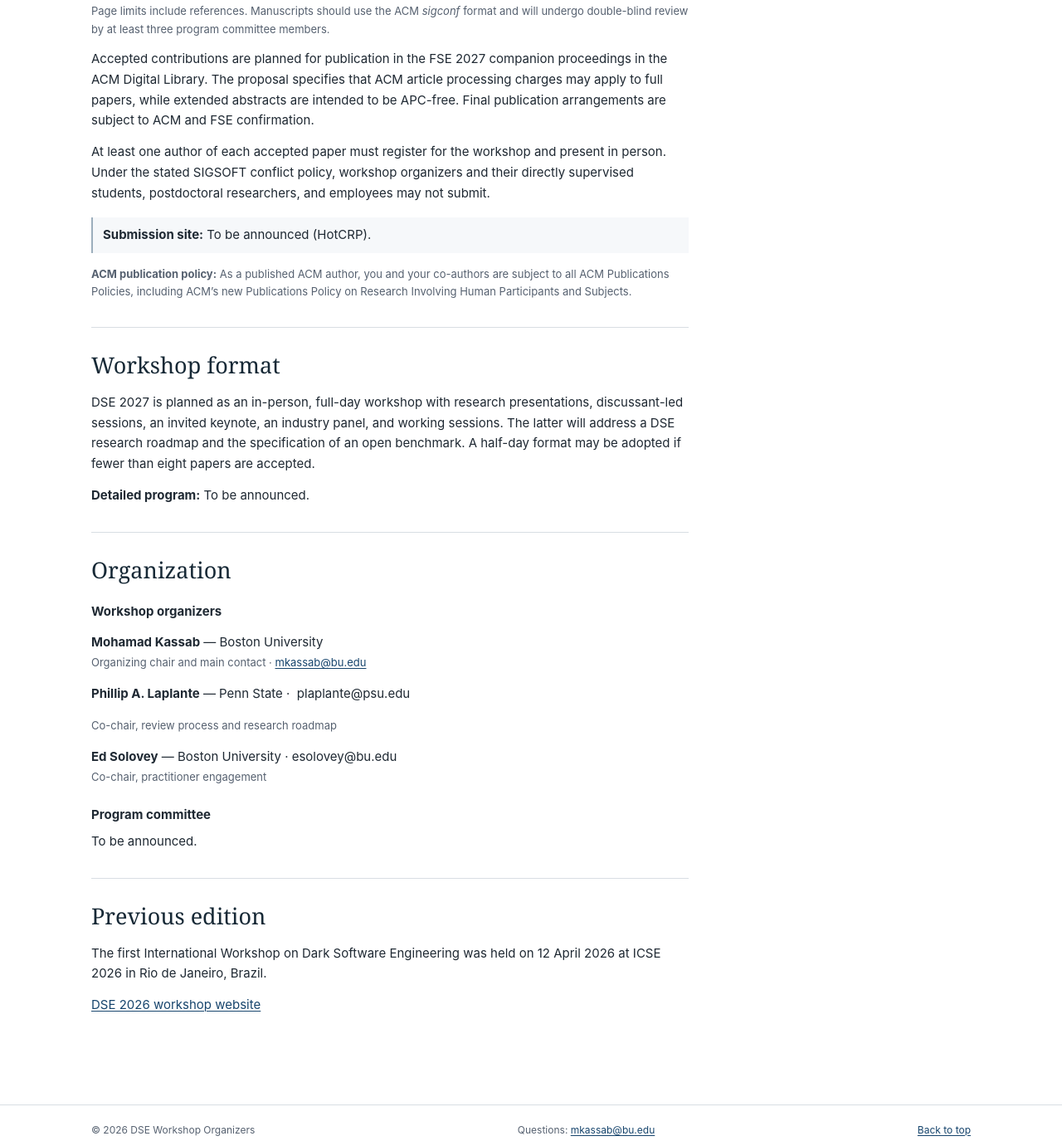
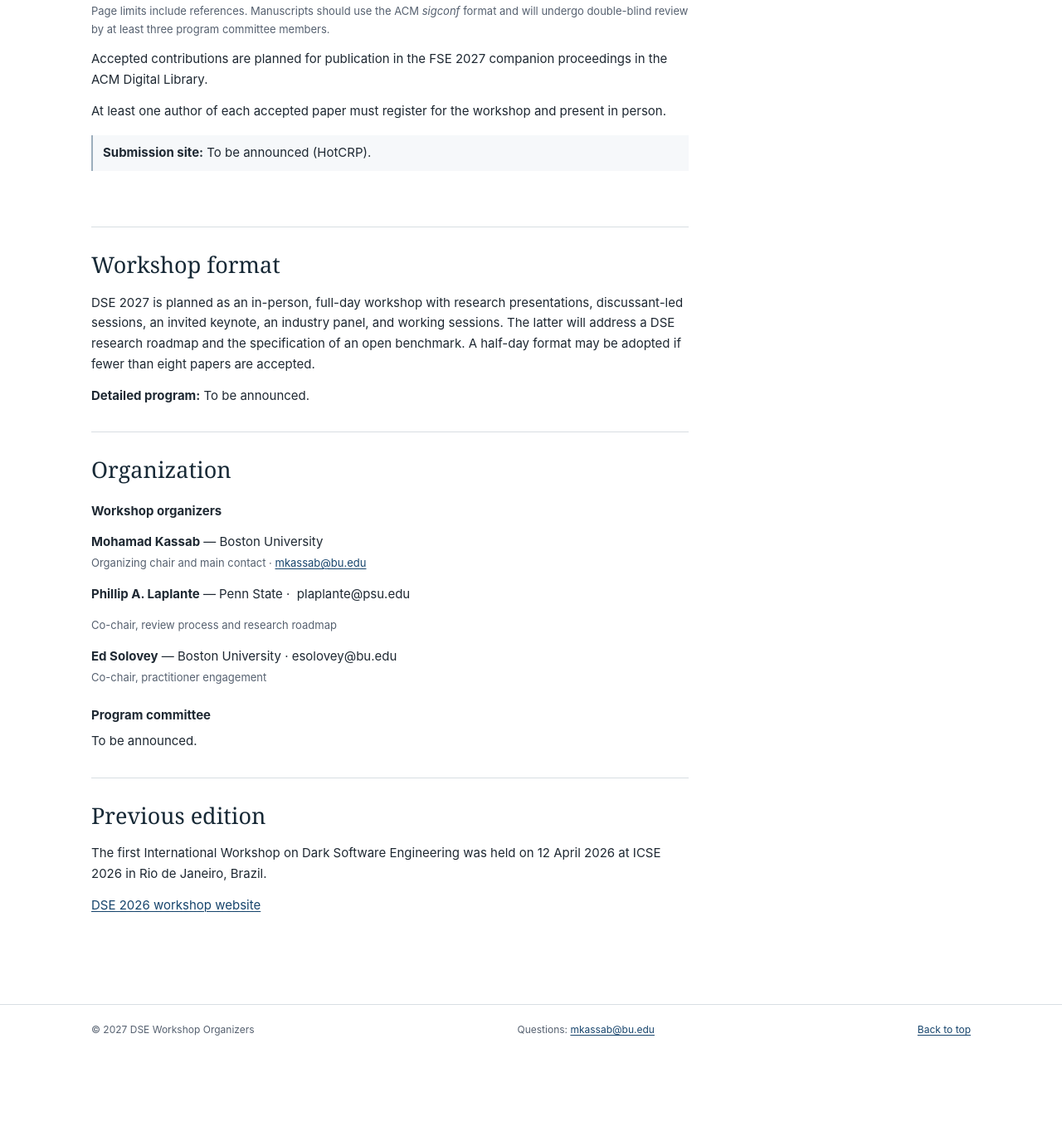
Before and after one commit to dse-workshop/dse-workshop.github.io, a plain HTML site: page index.html in a window 1280 px wide. Shown: the part 1658-3033 px from the top of the page at 83% size. After the commit the page ends 2934 px from the top, so only its background shows below. Drawn offline with Linux system fonts and the light colour scheme.

Commit message:
Add files via upload

```diff
--- a/index.html
+++ b/index.html
@@ -81,10 +81,10 @@
             </tbody>
           </table>
           <p class="table-note">Page limits include references. Manuscripts should use the ACM <em>sigconf</em> format and will undergo double-blind review by at least three program committee members.</p>
-          <p>Accepted contributions are planned for publication in the FSE 2027 companion proceedings in the ACM Digital Library. The proposal specifies that ACM article processing charges may apply to full papers, while extended abstracts are intended to be APC-free. Final publication arrangements are subject to ACM and FSE confirmation.</p>
-          <p>At least one author of each accepted paper must register for the workshop and present in person. Under the stated SIGSOFT conflict policy, workshop organizers and their directly supervised students, postdoctoral researchers, and employees may not submit.</p>
+          <p>Accepted contributions are planned for publication in the FSE 2027 companion proceedings in the ACM Digital Library.&nbsp;</p>
+          <p>At least one author of each accepted paper must register for the workshop and present in person.&nbsp;</p>
           <p class="submission-portal"><strong>Submission site:</strong> To be announced (HotCRP).</p>
-          <p class="policy-note"><strong>ACM publication policy:</strong> As a published ACM author, you and your co-authors are subject to all ACM Publications Policies, including ACM’s new Publications Policy on Research Involving Human Participants and Subjects.</p>
+          <p class="policy-note"><br></p>
         </section>
 
         <section class="content-section" id="format" aria-labelledby="format-title">
@@ -139,7 +139,7 @@
   </main>
   <footer class="site-footer">
     <div class="wrap footer-inner">
-      <span>© 2026 DSE Workshop Organizers</span>
+      <span>© 2027 DSE Workshop Organizers</span>
       <span>Questions: <a href="mailto:mkassab@bu.edu">mkassab@bu.edu</a></span>
       <a href="#top">Back to top</a>
     </div>
```
